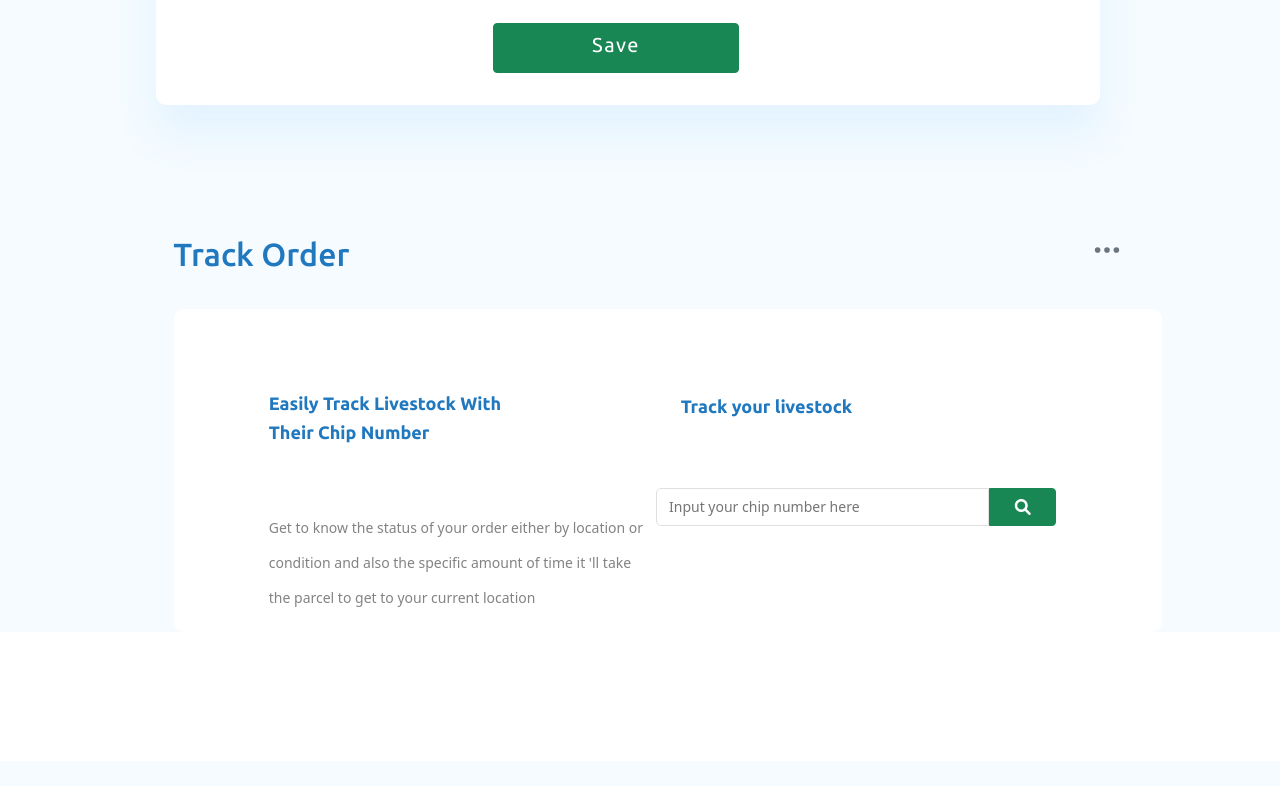
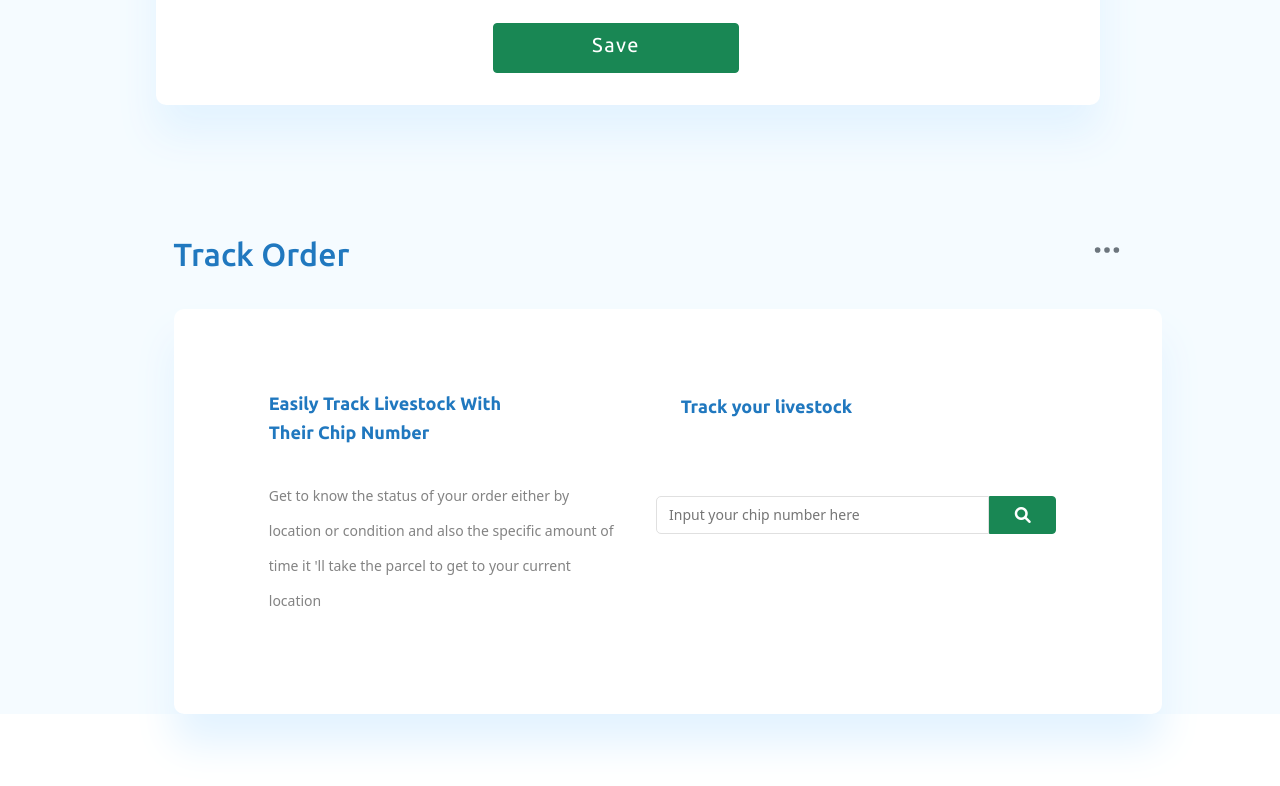
Before and after one commit to shariefzabi/project, a React (Create React App) app: page / in a window 1280 px wide. Shown: the part 1508-2294 px from the top of the page. Before the commit the page ends 2269 px from the top, so only its background shows below. Built offline with nearby package versions, Linux system fonts and the light colour scheme.

Commit message:
modified track order css
Made it responsive as well

```diff
--- a/package.json
+++ b/package.json
@@ -9,6 +9,7 @@
     "bootstrap": "^5.1.3",
     "react": "^17.0.2",
     "react-dom": "^17.0.2",
+    "react-icons": "^4.3.1",
     "react-scripts": "5.0.0",
     "web-vitals": "^2.1.4"
   },
--- a/src/modules/dashboard/components/overview/trackOrderSection/trackOrder.css
+++ b/src/modules/dashboard/components/overview/trackOrderSection/trackOrder.css
@@ -24,15 +24,9 @@ aside {
     color: #2078BF;
     /* box-shadow: 0rem 1.875rem 2.5rem #E3F3FF; */
   }
-.address {
-  padding-left: 2.5rem;
-}
 
-.footerEnd .logo {
-  width: 1.151rem;
-  height: 1.151rem;
-  margin-right: 0.668rem;
-}
+
+
 
 
 
@@ -48,7 +42,7 @@ aside {
 
 
 .track h3 {
-  padding: 10vh 10vw 8vh 1vw;
+  padding: 10vh 10vw 4vh 1vw;
   font-family: Ubuntu;
   font-style: normal;
   font-weight: bold;
@@ -58,10 +52,13 @@ aside {
   margin: 0;
 }
 .track p {
-  padding: 0vh 0vw 0vh 1vw;
+  padding: 0vh 3vw 0vh 1vw;
   color: #838383;
   font-size: 0.875rem;
   line-height: 2.187rem;
+}
+.track_pd{
+  margin-bottom: 10vh;
 }
 
 .livestock h3 {
@@ -91,10 +88,16 @@ aside {
   border-top-left-radius: 0px !important;
 }
 .track {
-  background: #FFFFFF;
+
   /* box-shadow: 0rem 1.875rem 2.5rem #E3F3FF; */
   border-radius: 0.625rem;
   box-sizing: border-box;
+}
+.track_bg{
+  background: #FFFFFF;
+  border-radius: 0.625rem;
+  box-sizing: border-box;
+  box-shadow: 0rem 1.875rem 2.5rem #E3F3FF ;
 }
 .search{
     margin-bottom: 5vh;
--- a/src/modules/dashboard/components/overview/trackOrderSection/trackOrder.js
+++ b/src/modules/dashboard/components/overview/trackOrderSection/trackOrder.js
@@ -25,9 +25,9 @@ export default function TrackOrder() {
                             </ul>
                         </div>
                     </aside>
-                    <main class="row track ">
+                    <main class="row track_bg ">
                         <section class="col-lg-1 col-md-1 col-sm-0 col-0"></section>
-                        <section class="col-lg-10 col-md-10 row">
+                        <section class="col-lg-10 col-md-10 col-sm-12 col-12 track_pd row">
                             <div class="col-md-6 col-sm-6 col-12 track p-0">
                                 <h3>Easily Track Livestock
                                     With Their Chip Number</h3>
```
Also changed, not shown: 1 other file (tests, documents, lock files or other folders).
